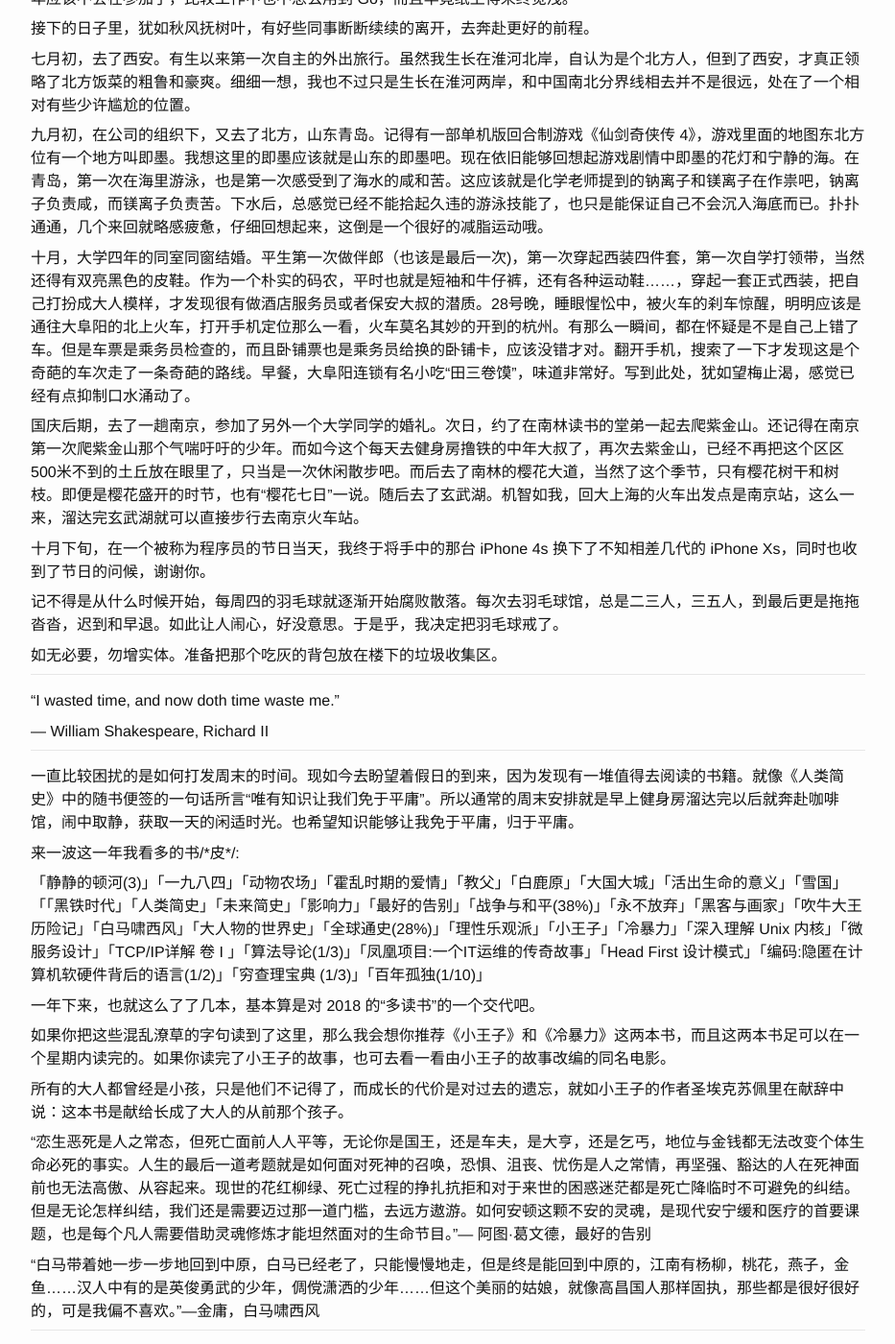
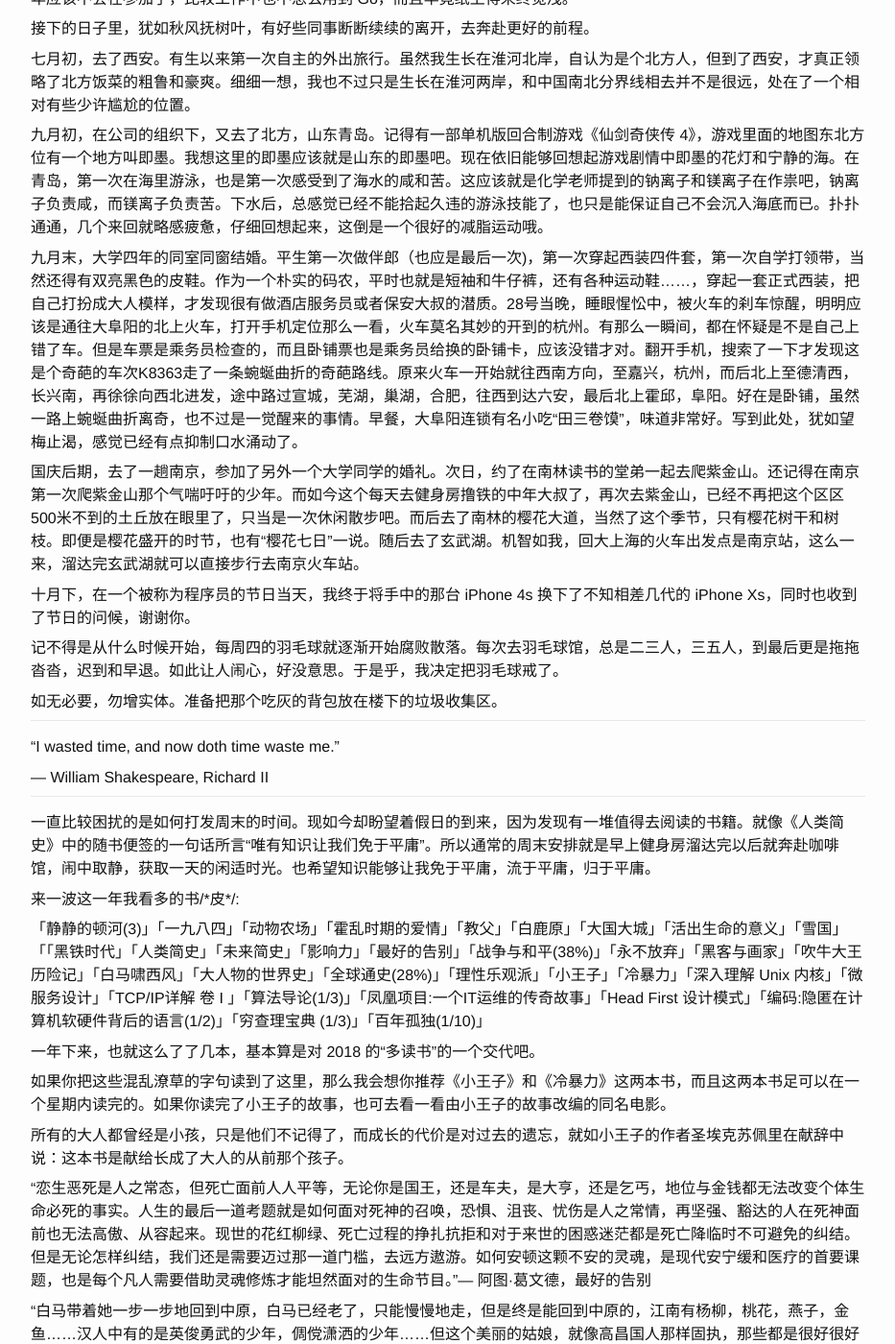
Before and after one commit to ousiax/ousiax.github.io, a Jekyll site: the page built from _journalctl/2018-12-31-annual-summary-2018.md, in a window 1280 px wide and 1400 px high, scrolled down 1399 px. Shown: the whole window at 96% size, without its empty margins (173-1106 px from the left). Built offline with Jekyll 4.4.1, drawn with Linux system fonts in a browser that asks for light colours.

Commit message:
Update 2018-12-31-annual-summary-2018.md

```diff
--- a/_journalctl/2018-12-31-annual-summary-2018.md
+++ b/_journalctl/2018-12-31-annual-summary-2018.md
@@ -61,11 +61,11 @@ Your browser does not support the audio element.
 
 九月初，在公司的组织下，又去了北方，山东青岛。记得有一部单机版回合制游戏《仙剑奇侠传 4》，游戏里面的地图东北方位有一个地方叫即墨。我想这里的即墨应该就是山东的即墨吧。现在依旧能够回想起游戏剧情中即墨的花灯和宁静的海。在青岛，第一次在海里游泳，也是第一次感受到了海水的咸和苦。这应该就是化学老师提到的钠离子和镁离子在作祟吧，钠离子负责咸，而镁离子负责苦。下水后，总感觉已经不能拾起久违的游泳技能了，也只是能保证自己不会沉入海底而已。扑扑通通，几个来回就略感疲惫，仔细回想起来，这倒是一个很好的减脂运动哦。
 
-十月，大学四年的同室同窗结婚。平生第一次做伴郎（也该是最后一次)，第一次穿起西装四件套，第一次自学打领带，当然还得有双亮黑色的皮鞋。作为一个朴实的码农，平时也就是短袖和牛仔裤，还有各种运动鞋……，穿起一套正式西装，把自己打扮成大人模样，才发现很有做酒店服务员或者保安大叔的潜质。28号晚，睡眼惺忪中，被火车的刹车惊醒，明明应该是通往大阜阳的北上火车，打开手机定位那么一看，火车莫名其妙的开到的杭州。有那么一瞬间，都在怀疑是不是自己上错了车。但是车票是乘务员检查的，而且卧铺票也是乘务员给换的卧铺卡，应该没错才对。翻开手机，搜索了一下才发现这是个奇葩的车次走了一条奇葩的路线。早餐，大阜阳连锁有名小吃“田三卷馍”，味道非常好。写到此处，犹如望梅止渴，感觉已经有点抑制口水涌动了。
+九月末，大学四年的同室同窗结婚。平生第一次做伴郎（也应是最后一次)，第一次穿起西装四件套，第一次自学打领带，当然还得有双亮黑色的皮鞋。作为一个朴实的码农，平时也就是短袖和牛仔裤，还有各种运动鞋……，穿起一套正式西装，把自己打扮成大人模样，才发现很有做酒店服务员或者保安大叔的潜质。28号当晚，睡眼惺忪中，被火车的刹车惊醒，明明应该是通往大阜阳的北上火车，打开手机定位那么一看，火车莫名其妙的开到的杭州。有那么一瞬间，都在怀疑是不是自己上错了车。但是车票是乘务员检查的，而且卧铺票也是乘务员给换的卧铺卡，应该没错才对。翻开手机，搜索了一下才发现这是个奇葩的车次K8363走了一条蜿蜒曲折的奇葩路线。原来火车一开始就往西南方向，至嘉兴，杭州，而后北上至德清西，长兴南，再徐徐向西北进发，途中路过宣城，芜湖，巢湖，合肥，往西到达六安，最后北上霍邱，阜阳。好在是卧铺，虽然一路上蜿蜒曲折离奇，也不过是一觉醒来的事情。早餐，大阜阳连锁有名小吃“田三卷馍”，味道非常好。写到此处，犹如望梅止渴，感觉已经有点抑制口水涌动了。
 
 国庆后期，去了一趟南京，参加了另外一个大学同学的婚礼。次日，约了在南林读书的堂弟一起去爬紫金山。还记得在南京第一次爬紫金山那个气喘吁吁的少年。而如今这个每天去健身房撸铁的中年大叔了，再次去紫金山，已经不再把这个区区500米不到的土丘放在眼里了，只当是一次休闲散步吧。而后去了南林的樱花大道，当然了这个季节，只有樱花树干和树枝。即便是樱花盛开的时节，也有“樱花七日”一说。随后去了玄武湖。机智如我，回大上海的火车出发点是南京站，这么一来，溜达完玄武湖就可以直接步行去南京火车站。
 
-十月下旬，在一个被称为程序员的节日当天，我终于将手中的那台 iPhone 4s 换下了不知相差几代的 iPhone Xs，同时也收到了节日的问候，谢谢你。
+十月下，在一个被称为程序员的节日当天，我终于将手中的那台 iPhone 4s 换下了不知相差几代的 iPhone Xs，同时也收到了节日的问候，谢谢你。
 
 记不得是从什么时候开始，每周四的羽毛球就逐渐开始腐败散落。每次去羽毛球馆，总是二三人，三五人，到最后更是拖拖沓沓，迟到和早退。如此让人闹心，好没意思。于是乎，我决定把羽毛球戒了。
 
@@ -79,7 +79,7 @@ Your browser does not support the audio element.
 
 - - -
 
-一直比较困扰的是如何打发周末的时间。现如今去盼望着假日的到来，因为发现有一堆值得去阅读的书籍。就像《人类简史》中的随书便签的一句话所言“唯有知识让我们免于平庸”。所以通常的周末安排就是早上健身房溜达完以后就奔赴咖啡馆，闹中取静，获取一天的闲适时光。也希望知识能够让我免于平庸，归于平庸。
+一直比较困扰的是如何打发周末的时间。现如今却盼望着假日的到来，因为发现有一堆值得去阅读的书籍。就像《人类简史》中的随书便签的一句话所言“唯有知识让我们免于平庸”。所以通常的周末安排就是早上健身房溜达完以后就奔赴咖啡馆，闹中取静，获取一天的闲适时光。也希望知识能够让我免于平庸，流于平庸，归于平庸。
 
 来一波这一年我看多的书/\*皮\*/:
 
```
